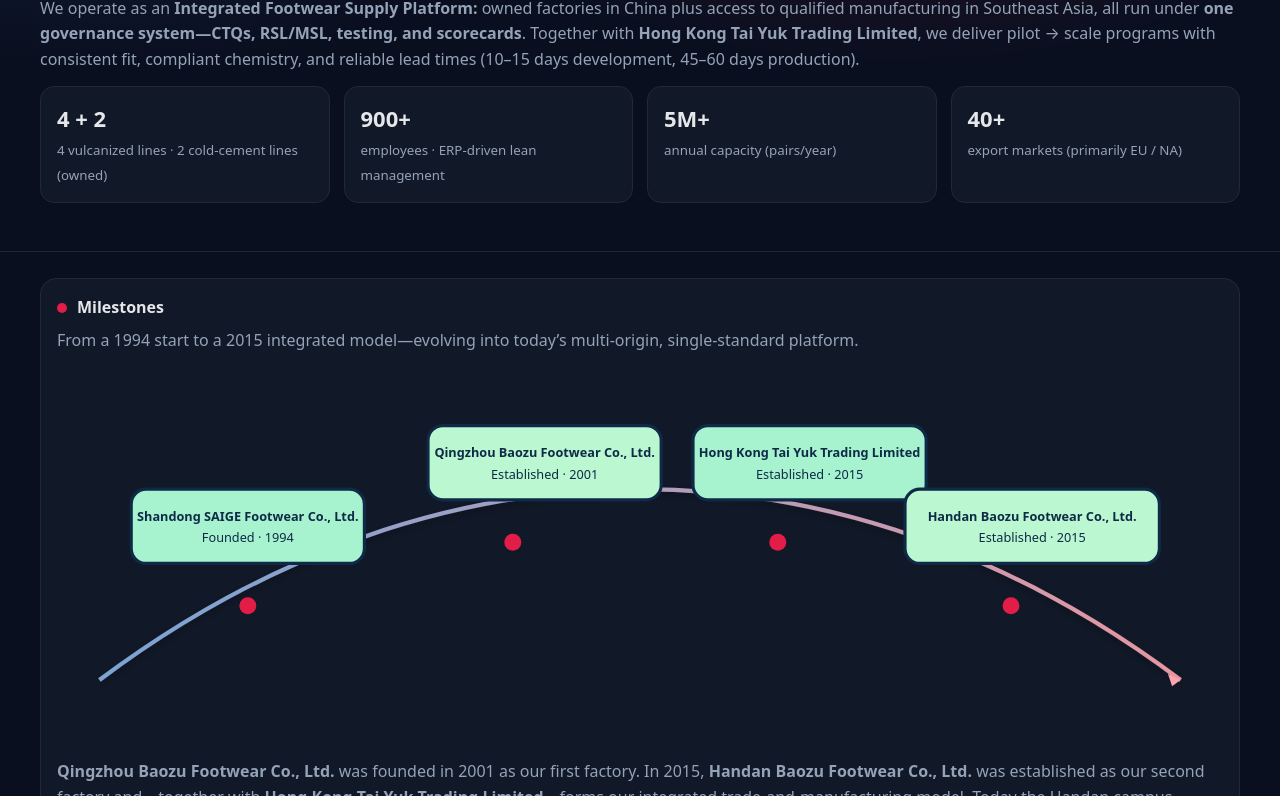
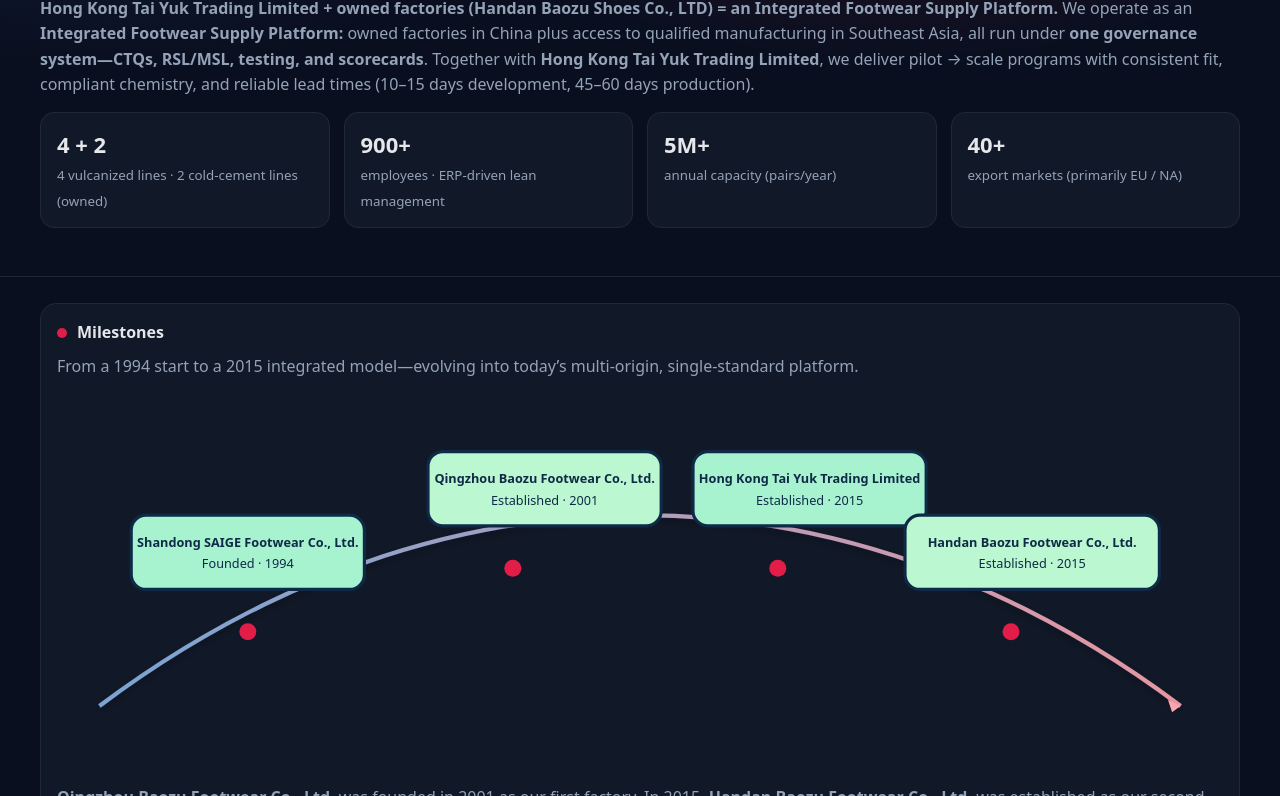
Before and after one commit to m-xia3/seg-site, a website: page expertise-team.html in a window 1280 px wide. Shown: the part 171-967 px from the top of the page. Drawn offline with Linux system fonts and the light colour scheme.

Commit message:
Update expertise-team.html

```diff
--- a/expertise-team.html
+++ b/expertise-team.html
@@ -140,6 +140,7 @@
     <div class="container">
       <h1 class="title">Who We Are </h1>
       <p class="tl-sub" style="margin-top:8px">
+        <strong>Hong Kong Tai Yuk Trading Limited + owned factories (Handan Baozu Shoes Co., LTD) = an Integrated Footwear Supply Platform.</strong>
         We operate as an <strong>Integrated Footwear Supply Platform:</strong> owned factories in China plus access to qualified manufacturing in Southeast Asia,
         all run under <strong>one governance system—CTQs, RSL/MSL, testing, and scorecards</strong>. Together with <strong>Hong Kong Tai Yuk Trading Limited</strong>, we deliver
         pilot → scale programs with consistent fit, compliant chemistry, and reliable lead times (10–15 days development, 45–60 days production).
```
